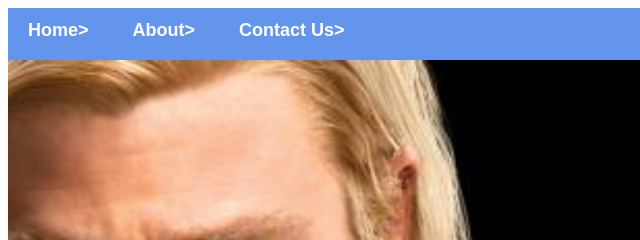
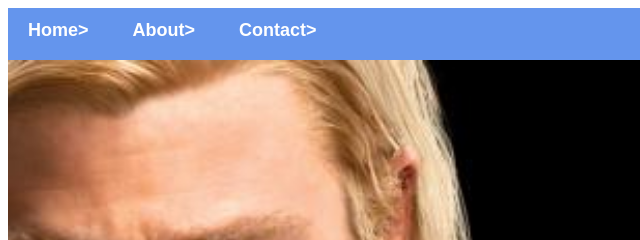
Before and after one commit to B3nVanL/Super-Hero-App, a plain HTML site: page index.html in a window 1280 px wide. Shown: the top 240 px of the page, 0-640 px from the left. Drawn offline with Linux system fonts and the light colour scheme.

Commit message:
Revert "Changed Contact to "Contact Us""
This reverts commit afefd5592058d862c7d9fe4a6e56cda0ea1feb08.

```diff
--- a/index.html
+++ b/index.html
@@ -7,7 +7,7 @@
           <div id="menu">
             <a href="#">Home></a>
             <a href="about.html">About></a>
-            <a href="contact.html">Contact Us></a>
+            <a href="contact.html">Contact></a>
           </div>
           <div class="gallery">
             <a href="avenger-1.html"><img src="images/avengers_01.jpg" /></a>
```
